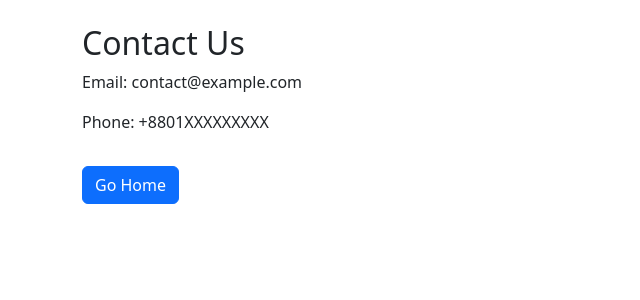
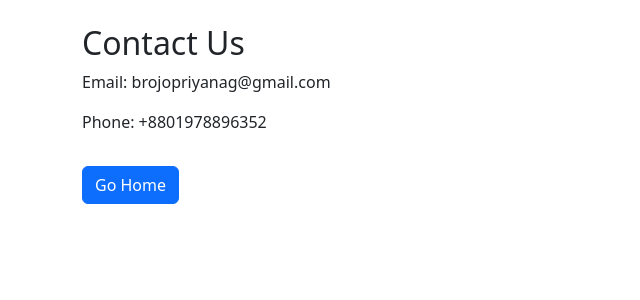
Before and after one commit to Brojopriya/Online_newspaper, a Django app: page /contact/ in a window 1280 px wide. Shown: the top 300 px of the page, without its empty margins (0-640 px from the left). Run offline with Django 5.2, Linux system fonts and the light colour scheme.

Commit message:
update contact.html

```diff
--- a/news/templates/news/contact.html
+++ b/news/templates/news/contact.html
@@ -6,8 +6,8 @@
 </head>
 <body class="container mt-4">
     <h2>Contact Us</h2>
-    <p>Email: contact@example.com</p>
-    <p>Phone: +8801XXXXXXXXX</p>
+    <p>Email: brojopriyanag@gmail.com</p>
+    <p>Phone: +8801978896352</p>
     <a href="/" class="btn btn-primary mt-3">Go Home</a>
 </body>
 </html>
```
